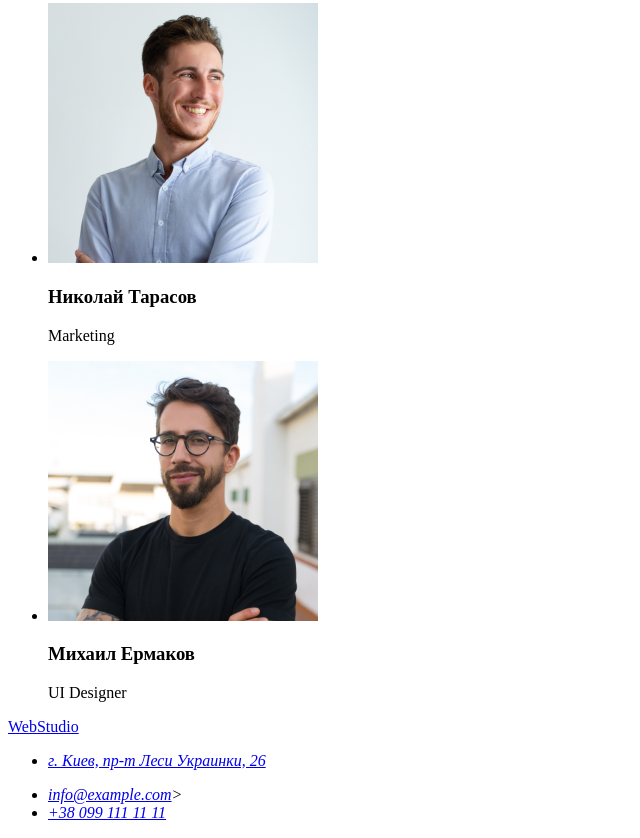
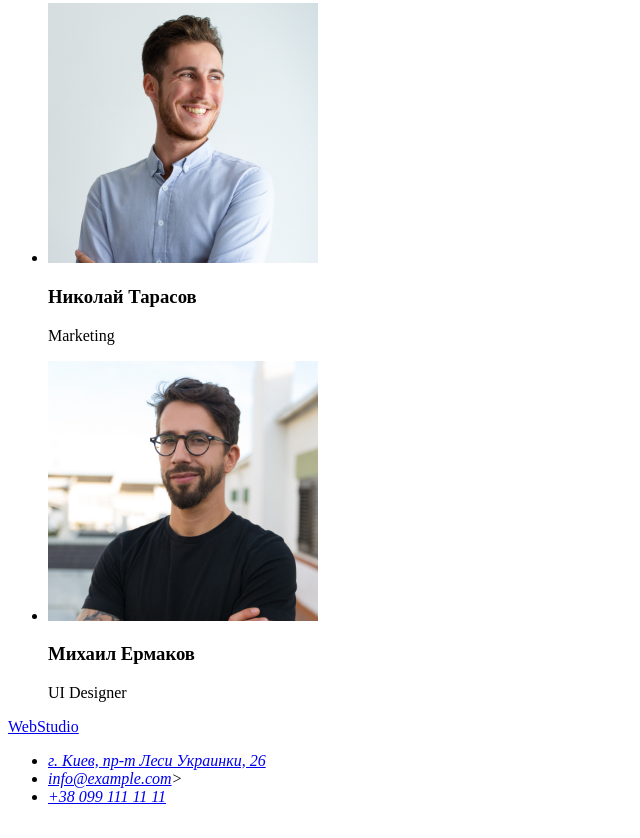
Before and after one commit to Igor87M/goit-markup-hw-01, a plain HTML site: page index.html in a window 1280 px wide. Shown: the part 2285-3123 px from the top of the page, without its empty margins (0-640 px from the left). Drawn offline with Linux system fonts and the light colour scheme.

Commit message:
added some changes

```diff
--- a/index.html
+++ b/index.html
@@ -63,7 +63,7 @@
                     <img src="./images/box2.jpg" alt="Мобильные приложения" width="370" />
                 </li>
                 <li>
-                    <img src="./images/box3.jpg" alt="Дизайн " width="370" />
+                    <img src="./images/box3.jpg" alt="Дизайн" width="370" />
                 </li>
             </ul>
         </section>
@@ -100,7 +100,7 @@
         <a href="./index.html">WebStudio</a>
         <address>
             <ul>
-                <li><a href="https://goo.gl/maps/piqngm7oDQpEDh6u6" target="_blank" rel="noopener nofollow noreferrer"><p>г. Киев, пр-т Леси Украинки, 26</p></a></li>
+                <li><a href="https://goo.gl/maps/piqngm7oDQpEDh6u6" target="_blank" rel="noopener nofollow noreferrer">г. Киев, пр-т Леси Украинки, 26</a></li>
                 <li><a href="mailto:info@example.com">info@example.com</a>></li>
                 <li><a href="tel:+380991111111">+38 099 111 11 11</a></li>
             </ul>
```
